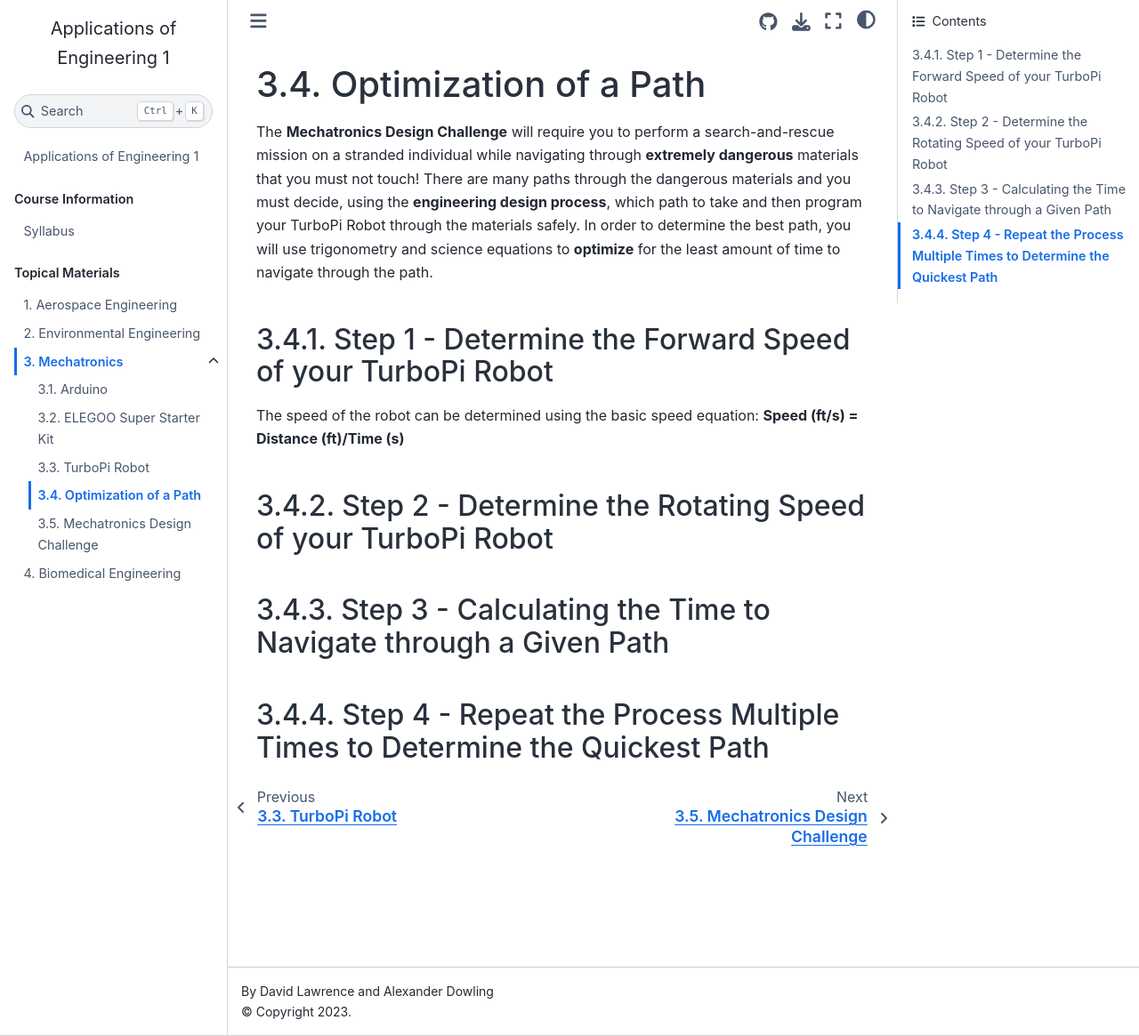
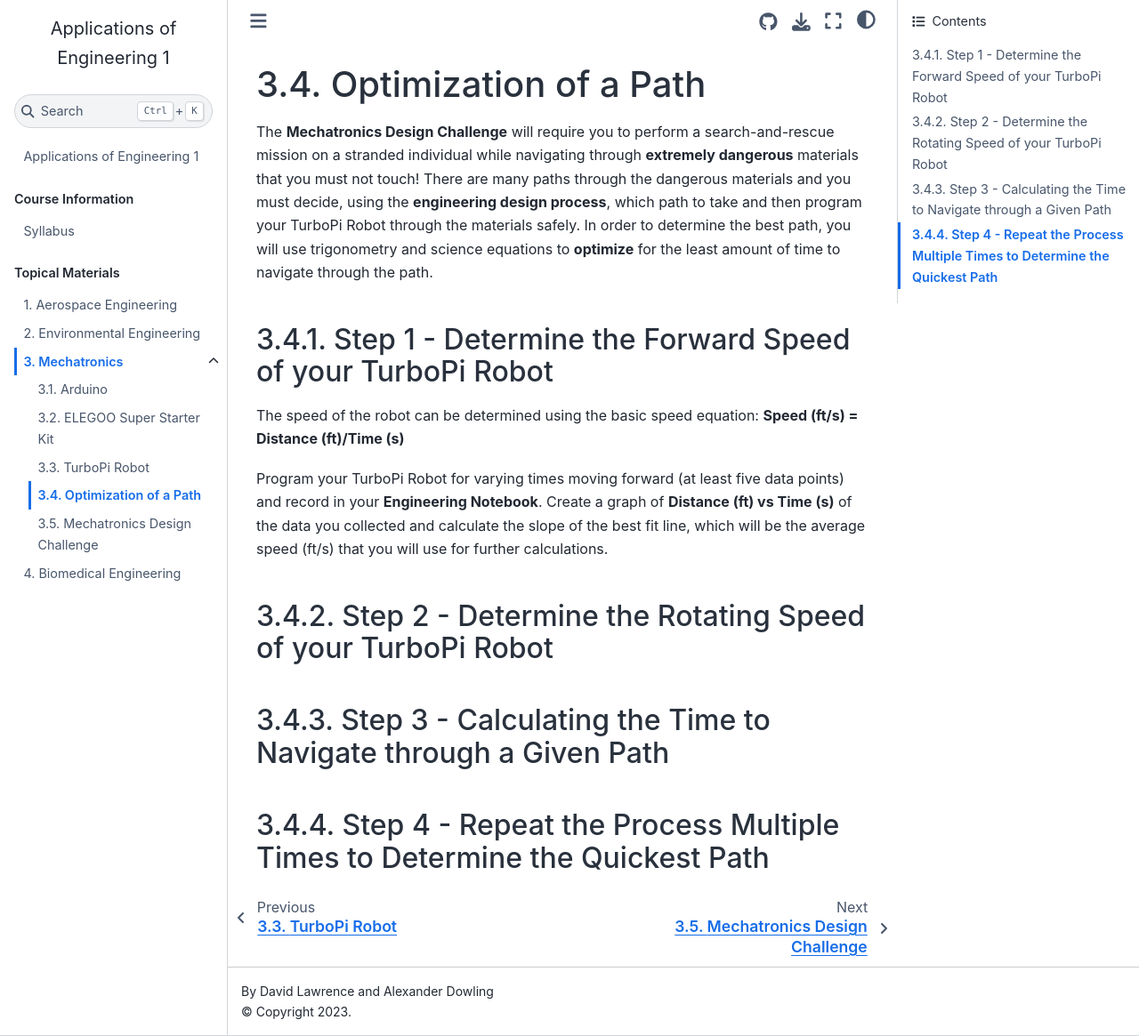
Before and after one commit to Culver-Academies/engineering1, a Jupyter Book: the page built from mech/optimization.md, in a window 1280 px wide and 1165 px high. Shown: the whole window at 89% size. Built offline with Jupyter Book 1.0.4 settings and Sphinx 7.4.7 and the Sphinx Book theme 1.1.4, drawn with Linux system fonts in a browser that asks for light colours.

Commit message:
Update optimization.md

```diff
--- a/mech/optimization.md
+++ b/mech/optimization.md
@@ -6,6 +6,8 @@ The **Mechatronics Design Challenge** will require you to perform a search-and-r
 
 The speed of the robot can be determined using the basic speed equation: **Speed (ft/s) = Distance (ft)/Time (s)**
 
+Program your TurboPi Robot for varying times moving forward (at least five data points) and record in your **Engineering Notebook**. Create a graph of **Distance (ft) vs Time (s)** of the data you collected and calculate the slope of the best fit line, which will be the average speed (ft/s) that you will use for further calculations.
+
 ## Step 2 - Determine the Rotating Speed of your TurboPi Robot
 
 
```
